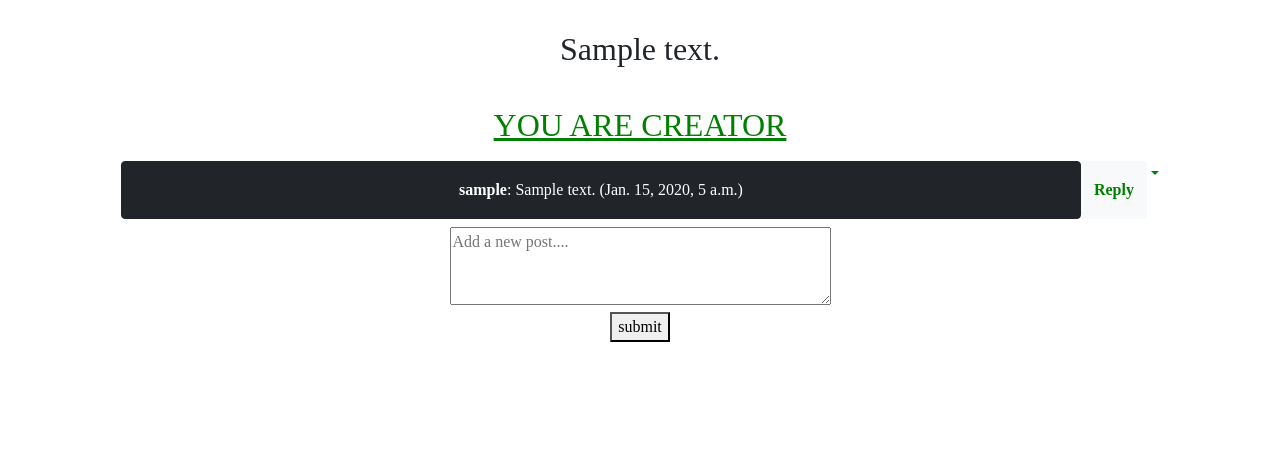
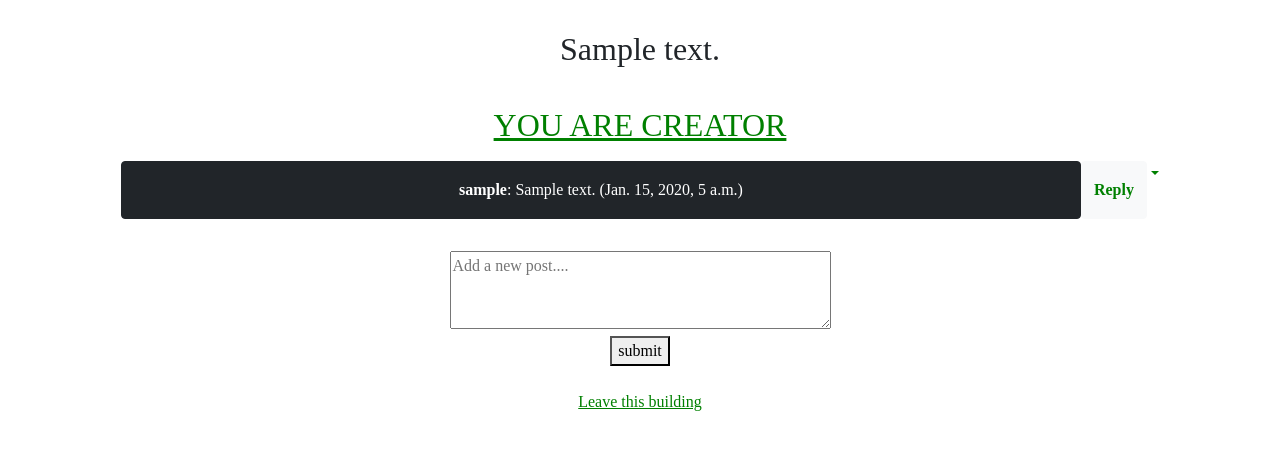
Before and after one commit to cspdevs000/neighborly, a Django app: page /building/1/ in a window 1280 px wide. Shown: the part 56-506 px from the top of the page. Run offline with Django 4.2, Linux system fonts and the light colour scheme; a user stored in the database is signed in; tables that the repository leaves empty hold one stand-in row (values such as "Sample post"); some libraries are stand-ins or nearby versions.

Commit message:
added leave building functionality

```diff
--- a/neighborly/templates/neighborly/building.html
+++ b/neighborly/templates/neighborly/building.html
@@ -42,6 +42,7 @@
             </div>
         {% endfor %}
     </div>
+    <br />
     <div class='add-comment-container'>
     <form action='' method='POST'>
         {% csrf_token %}
@@ -49,5 +50,7 @@
         <br />
         <button type="submit">submit</button>
     </form>
-    </div>
+    <br />
+    <a href="{% url "leavebuilding" %}">Leave this building</a>
+</div>
 {% endblock %}
--- a/neighborly/urls.py
+++ b/neighborly/urls.py
@@ -1,5 +1,5 @@
 from django.urls import path
-from .views import PostView, ReplyView, AddBuilding, AddOccupantsView, ConfirmBuilding, ProfileView, PostEditView, PostDeleteView, ReplyEditView, ReplyDeleteView, ProfileEditView, ProfileDeleteView, send_add_request, approve_request
+from .views import PostView, ReplyView, AddBuilding, LeaveBuilding, AddOccupantsView, ConfirmBuilding, ProfileView, PostEditView, PostDeleteView, ReplyEditView, ReplyDeleteView, ProfileEditView, ProfileDeleteView, send_add_request, approve_request
 from . import views
 
 urlpatterns = [
@@ -7,6 +7,7 @@ urlpatterns = [
     path('home/', views.home, name='home'),
     path('search/', views.search, name='search'),
     path('addbuilding/', AddBuilding.as_view(), name='addbuilding'),
+    path('leavebuilding/', LeaveBuilding.as_view(), name='leavebuilding'),
     path('addoccupants/', AddOccupantsView.as_view(), name='addoccupants'),
     path('confirmbuilding/', ConfirmBuilding.as_view(), name='confirmbuilding'),
     path('building/<int:building_id>/', PostView.as_view(), name='building'),
--- a/neighborly/views.py
+++ b/neighborly/views.py
@@ -1,3 +1,4 @@
+from contextlib import nullcontext
 from django.http import Http404, HttpResponseRedirect, HttpResponse, HttpResponseNotFound
 from django.shortcuts import get_object_or_404, render, redirect
 from .models import AddRequest, Building, ExtendUser, Post, Reply
@@ -134,6 +135,21 @@ class PostDeleteView(DeleteView, SuccessMessageMixin):
     success_url = reverse_lazy('home')
     success_message = 'Profile was successfully deleted'
 
+class LeaveBuilding(View):
+    def get(self, request, *args, **kwargs):
+        return render(request, 'neighborly/leavebuilding.html')
+
+    def post(self, request, *args, **kwargs):
+        extendbuildingform = ExtendBuildingForm(request.POST)
+        if extendbuildingform.is_valid():
+            new_user_building = extendbuildingform.save(commit=False)
+            new_user_building.building_id = None
+            new_user_building.user_id = request.user.id
+            new_user_building.save()
+        return redirect('home')
+
+
+
 class ReplyView(View):
     def get(self, request, post_id, *args, **kwargs):
         building = ExtendUser.objects.filter(user__username = request.user)[0].building
@@ -186,7 +202,7 @@ class ProfileView(View):
 
 class ProfileEditView(LoginRequiredMixin, UserPassesTestMixin, UpdateView):
     model = ExtendUser
-    fields = ['building', 'name', 'birth_date', 'image']
+    fields = ['name', 'birth_date', 'image']
     template_name = 'neighborly/profileedit.html'
 
     def get_success_url(self):
```
Also changed, not shown: neighborly/templates/neighborly/leavebuilding.html (added, +13 -0 lines), neighborly/migrations/0010_alter_extenduser_image.py (added), neighborly/migrations/0011_alter_extenduser_image.py (added).
